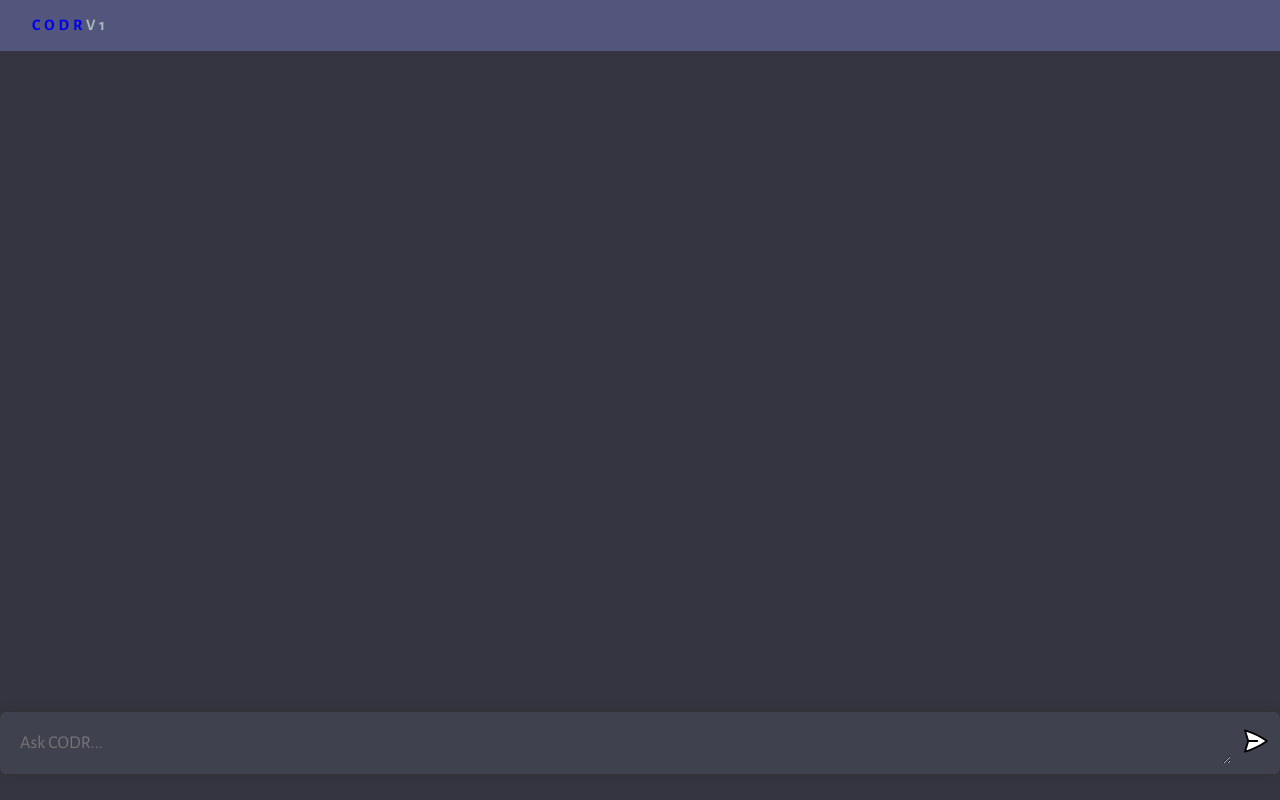
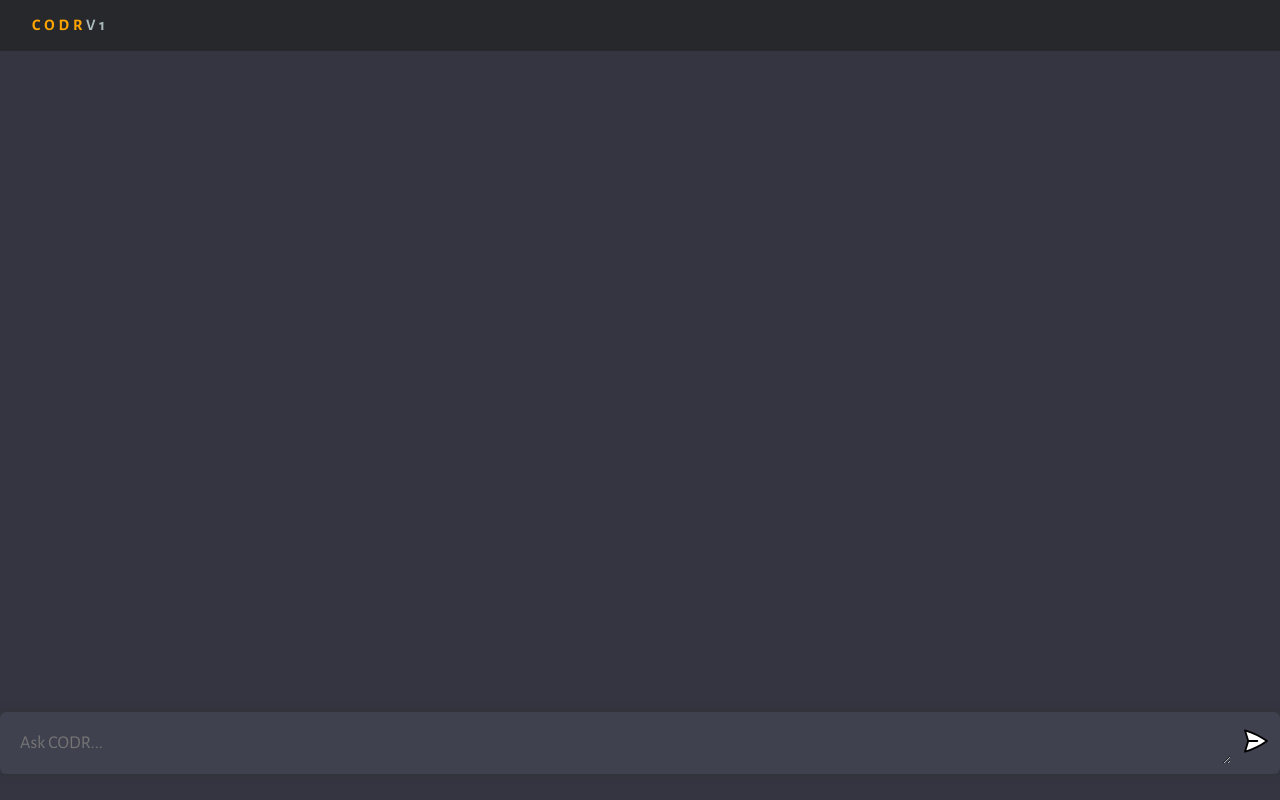
Before and after one commit to charlesknapp/CODR-ChatGPT-Clone, a website built with Vite: page client/index.html in a window 1280 px wide. Built offline with nearby package versions, Linux system fonts and the light colour scheme.

Commit message:
More styling changes

```diff
--- a/client/style.css
+++ b/client/style.css
@@ -14,7 +14,7 @@ body {
 
 nav{
   display:flex;
-  background-color: #53567c;
+  background-color: #27282c;
   padding:16px 32px;
   justify-content:space-between;
   align-items:center;
@@ -29,6 +29,7 @@ nav{
   text-transform: uppercase;
   font-weight:bold;
   letter-spacing: 4px;
+  color: orange;
 }
 .logo span{
   color:rgb(169, 185, 185);
```
